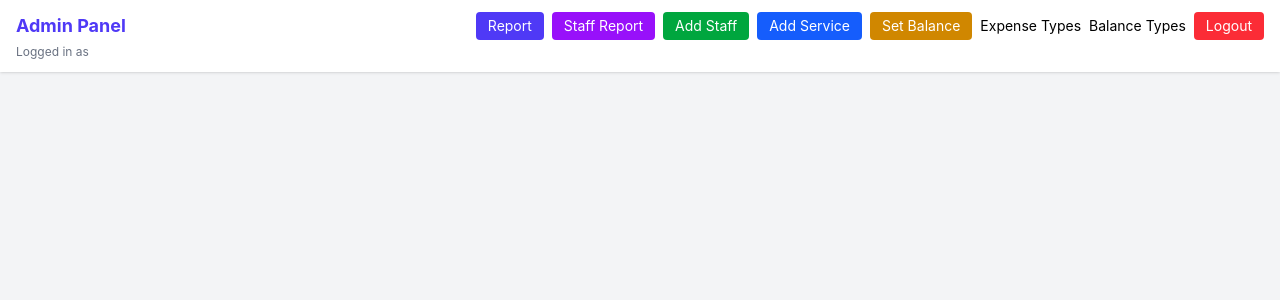
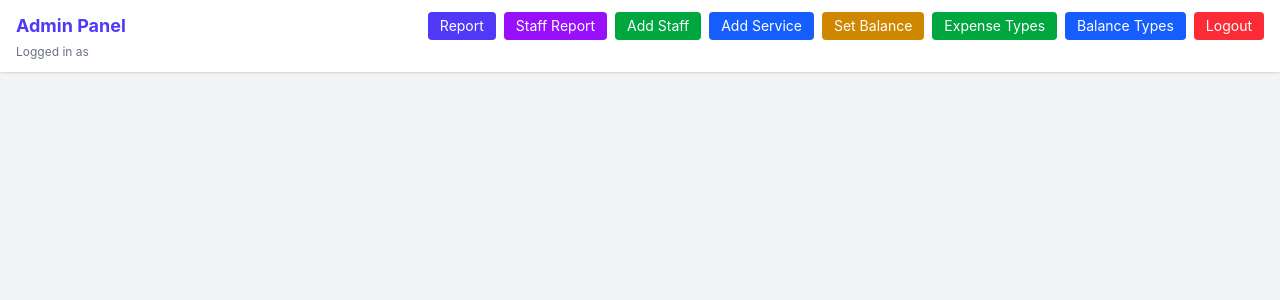
Before and after one commit to niyastp88/akshayavml, a React (Vite) app: page /admin in a window 1280 px wide. Shown: the top 300 px of the page. Built offline with nearby package versions, Linux system fonts and the light colour scheme.

Commit message:
profit feature added

```diff
--- a/src/pages/AdminLayout.jsx
+++ b/src/pages/AdminLayout.jsx
@@ -44,11 +44,11 @@ const AdminLayout = () => {
             Set Balance
           </Link>
 
-          <button onClick={() => navigate("/admin/create-expense")}>
+          <button className="px-3 py-1 bg-green-600 text-white rounded" onClick={() => navigate("/admin/create-expense")}>
   Expense Types
 </button>
 
-<button onClick={() => navigate("/admin/create-balance-type")}>
+<button className="px-3 py-1 bg-blue-600 text-white rounded" onClick={() => navigate("/admin/create-balance-type")}>
   Balance Types
 </button>
 
--- a/src/pages/AdminPage.jsx
+++ b/src/pages/AdminPage.jsx
@@ -7,9 +7,9 @@ import autoTable from "jspdf-autotable";
 const AdminPage = () => {
   const dispatch = useDispatch();
 
-  const { data, loading, error } = useSelector(
-    (state) => state.report
-  );
+  const { data, totals, loading, error } = useSelector(
+  (state) => state.report
+);
 
   const today = new Date().toISOString().split("T")[0];
 
@@ -151,6 +151,22 @@ const AdminPage = () => {
         <p className="text-red-500 font-medium">{error}</p>
       )}
 
+      <div className="flex flex-wrap gap-3 mb-4">
+
+  <div className="bg-green-100 px-4 py-2 rounded font-semibold">
+    Cash: ₹{totals?.cash || 0}
+  </div>
+
+  <div className="bg-blue-100 px-4 py-2 rounded font-semibold">
+    GPay: ₹{totals?.gpay || 0}
+  </div>
+
+  <div className="bg-yellow-100 px-4 py-2 rounded font-semibold">
+    Profit: ₹{totals?.profit || 0}
+  </div>
+
+</div>
+
       {/* Table */}
       {!loading && data?.length > 0 && (
         <div className="overflow-x-auto bg-white shadow-xl rounded-2xl border">
```
